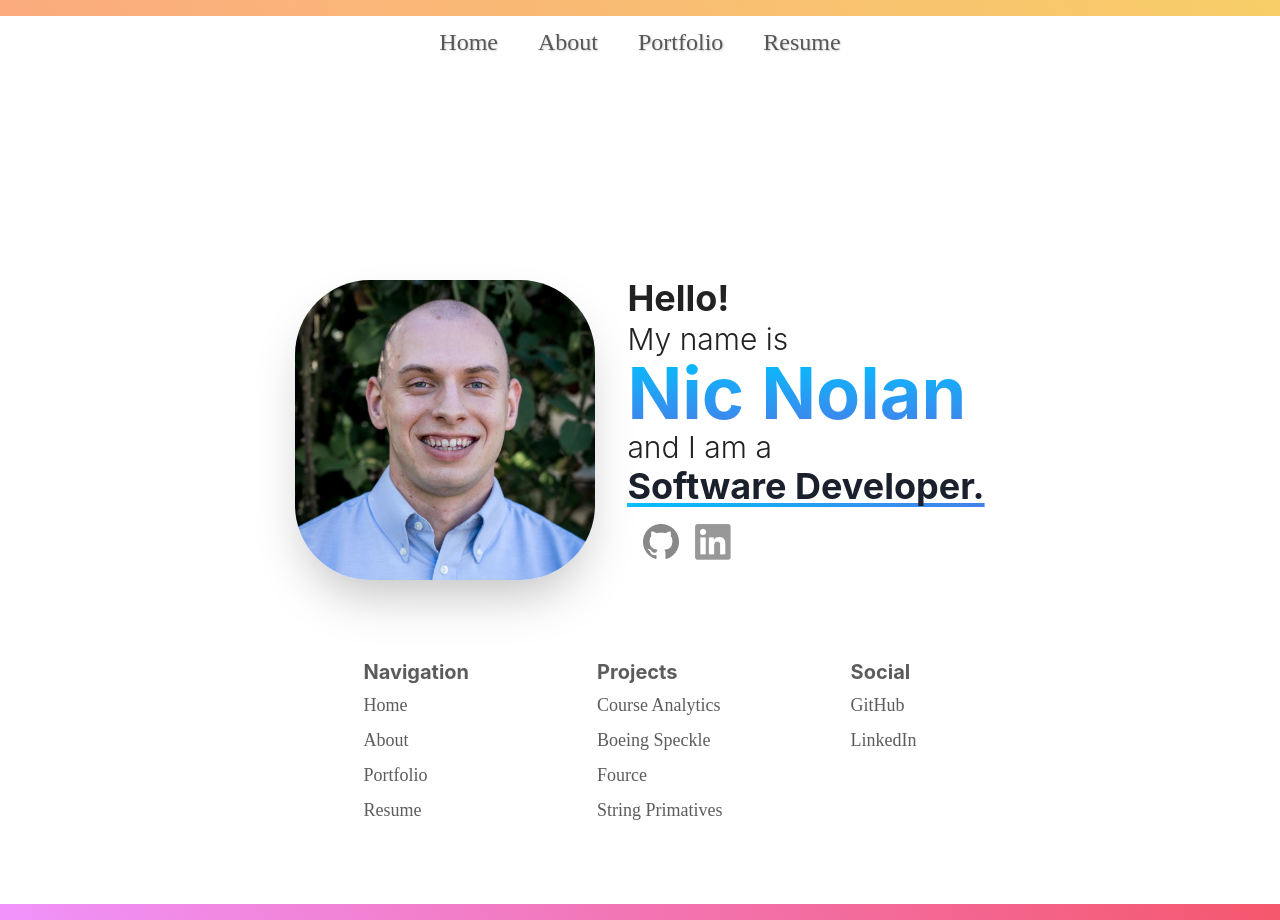
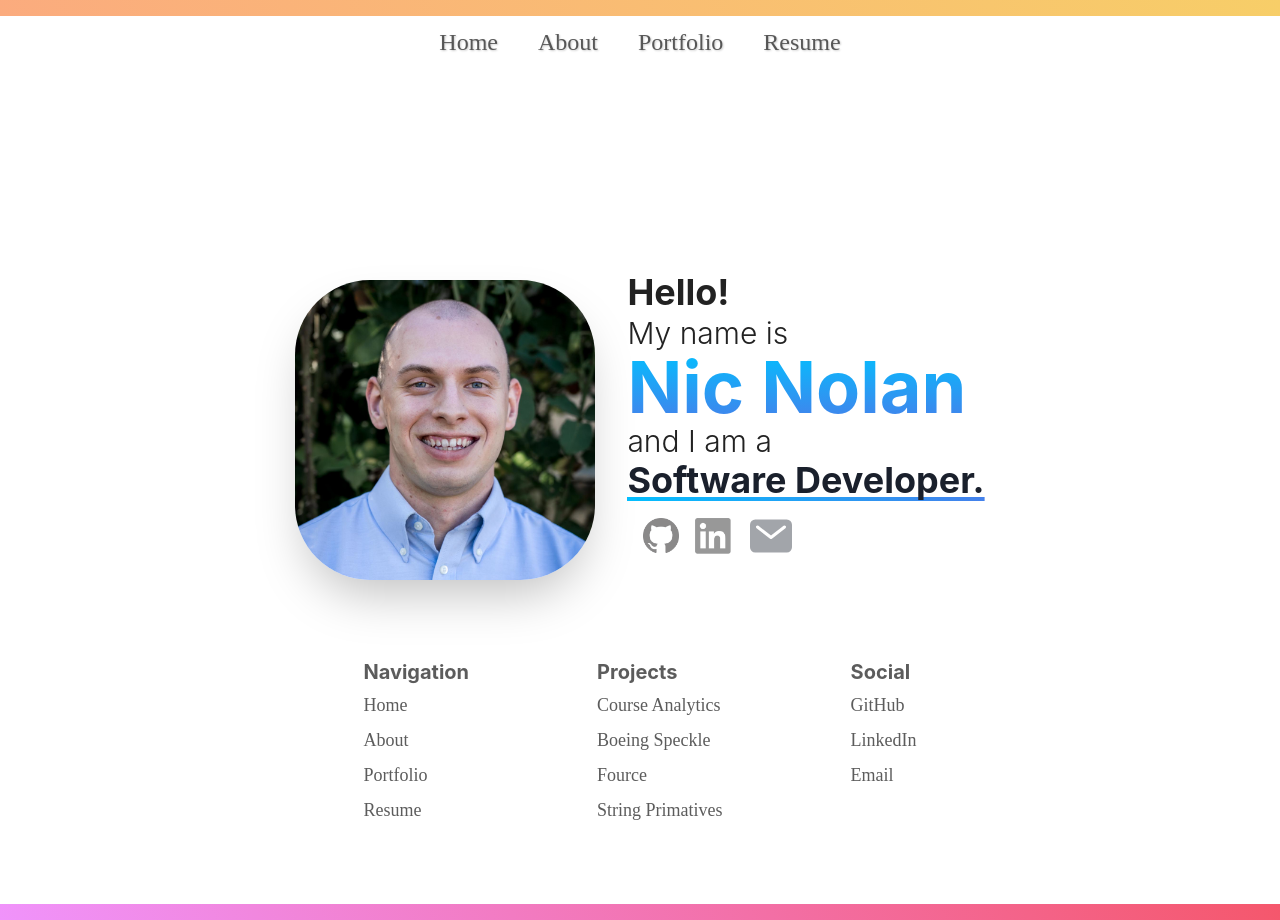
Before and after one commit to NicNol/nic-nolan-portfolio, a Next.js app: page / in a window 1280 px wide. Built offline with nearby package versions, Linux system fonts and the light colour scheme; a web font is replaced by a local one.

Commit message:
Add email icon and footer link

```diff
--- a/components/Footer/Footer.tsx
+++ b/components/Footer/Footer.tsx
@@ -24,8 +24,17 @@ export default function Footer() {
                     </FooterNavStack>
                     <FooterNavStack>
                         <FooterNavHeader>Social</FooterNavHeader>
-                        <FooterNavLink>GitHub</FooterNavLink>
-                        <FooterNavLink>LinkedIn</FooterNavLink>
+                        <FooterNavLink to={"https://github.com/NicNol"}>
+                            GitHub
+                        </FooterNavLink>
+                        <FooterNavLink
+                            to={"https://www.linkedin.com/in/nicnolan/"}
+                        >
+                            LinkedIn
+                        </FooterNavLink>
+                        <FooterNavLink to={"mailto:nicnolan@live.com"}>
+                            Email
+                        </FooterNavLink>
                     </FooterNavStack>
                 </Flex>
             </Flex>
--- a/components/SocialLinks.tsx
+++ b/components/SocialLinks.tsx
@@ -1,8 +1,9 @@
-import { Flex, Link } from "@chakra-ui/react";
+import { Flex, Icon, Link } from "@chakra-ui/react";
 import Image from "next/image";
 import LinkedIn from "../public/images/LI.png";
 import GitHub from "../public/images/GH.png";
 import { default as NextLink } from "next/link";
+import { IoMail } from "react-icons/io5";
 
 export default function SocialLinks() {
     return (
@@ -15,7 +16,12 @@ export default function SocialLinks() {
             height={"100%"}
         >
             <NextLink href="https://github.com/NicNol" passHref>
-                <Link opacity={"50%"} _hover={{ opacity: "60%" }} isExternal>
+                <Link
+                    opacity={"50%"}
+                    _hover={{ opacity: "60%" }}
+                    isExternal
+                    _focus={{ outline: "none" }}
+                >
                     <Image
                         alt="GitHub Brand Logo"
                         src={GitHub}
@@ -25,7 +31,12 @@ export default function SocialLinks() {
                 </Link>
             </NextLink>
             <NextLink href="https://www.linkedin.com/in/nicnolan/" passHref>
-                <Link opacity={"40%"} _hover={{ opacity: "50%" }} isExternal>
+                <Link
+                    opacity={"40%"}
+                    _hover={{ opacity: "50%" }}
+                    isExternal
+                    _focus={{ outline: "none" }}
+                >
                     <Image
                         alt="LinkedIn Brand Logo"
                         src={LinkedIn}
@@ -34,6 +45,22 @@ export default function SocialLinks() {
                     />
                 </Link>
             </NextLink>
+            <NextLink href="mailto:nicnolan@live.com" passHref>
+                <Link
+                    opacity={"40%"}
+                    _hover={{ opacity: "50%" }}
+                    isExternal
+                    _focus={{ outline: "none" }}
+                >
+                    <Icon
+                        as={IoMail}
+                        width={12}
+                        height={12}
+                        position={"relative"}
+                        bottom={"6px"}
+                    />
+                </Link>
+            </NextLink>
         </Flex>
     );
 }
```
